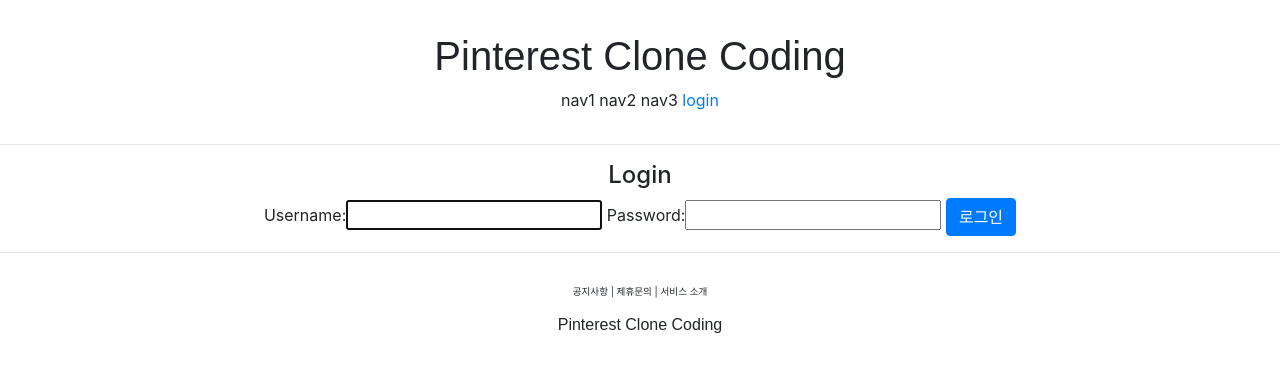
After one commit to Narin88/DjangoPractice, a Django app: page /account/login/ in a window 1280 px wide. The commit adds this page. Shown: the top 372 px of the page. Run offline with Django 3.2, Linux system fonts and the light colour scheme; some web fonts are replaced.

Commit message:
django course 22 commit

```diff
--- /dev/null
+++ b/accountapp/templates/accountapp/login.html
@@ -0,0 +1,16 @@
+{% extends 'base.html' %}
+
+{% block content %}
+    <div style="text-align: center;">
+        <div>
+            <h4>Login</h4>
+        </div>
+        <div>
+            <form action="" method="post">
+                {% csrf_token %}
+                {{ form }}
+                <input type="submit" value="로그인" class="btn btn-primary">
+            </form>
+        </div>
+    </div>
+{% endblock %}
--- a/accountapp/urls.py
+++ b/accountapp/urls.py
@@ -1,9 +1,14 @@
 from django.urls import path
+from django.contrib.auth.views import LoginView, LogoutView
 
 from . import views
 
 app_name = "accountapp"
 urlpatterns = [
   path('hello_world/', views.index, name='index'),
+
+  path('login/', LoginView.as_view(template_name='accountapp/login.html'), name='login'),
+  path('logout/', LogoutView.as_view(), name='logout'),
+
   path('create/', views.AcouuntCreateView.as_view(), name='create'),
 ]
--- a/pinterest/settings.py
+++ b/pinterest/settings.py
@@ -11,6 +11,7 @@
 """
 
 from pathlib import Path
+from django.urls.base import reverse_lazy
 import environ
 import os
 
@@ -141,6 +142,9 @@
     BASE_DIR / "static",
 ]
 
+LOGIN_REDIRECT_URL = reverse_lazy('accountapp:index')
+LOGOUT_REDIRECT_URL = reverse_lazy('accountapp:login')
+
 # Default primary key field type
 # https://docs.djangoproject.com/en/3.2/ref/settings/#default-auto-field
 
--- a/templates/header.html
+++ b/templates/header.html
@@ -6,6 +6,14 @@
         <span>nav1</span>
         <span>nav2</span>
         <span>nav3</span>
-        <span>nav4</span>
+        {% if not user.is_authenticated %}
+        <a href="{% url 'accountapp:login' %}?next={{ request.path }}">
+            <span>login</span>
+        </a>
+        {% else %}
+        <a href="{% url 'accountapp:logout' %}?next={{ request.path }}">
+            <span>logout</span>
+        </a>
+        {% endif %}
     </div>
 </div>
```
